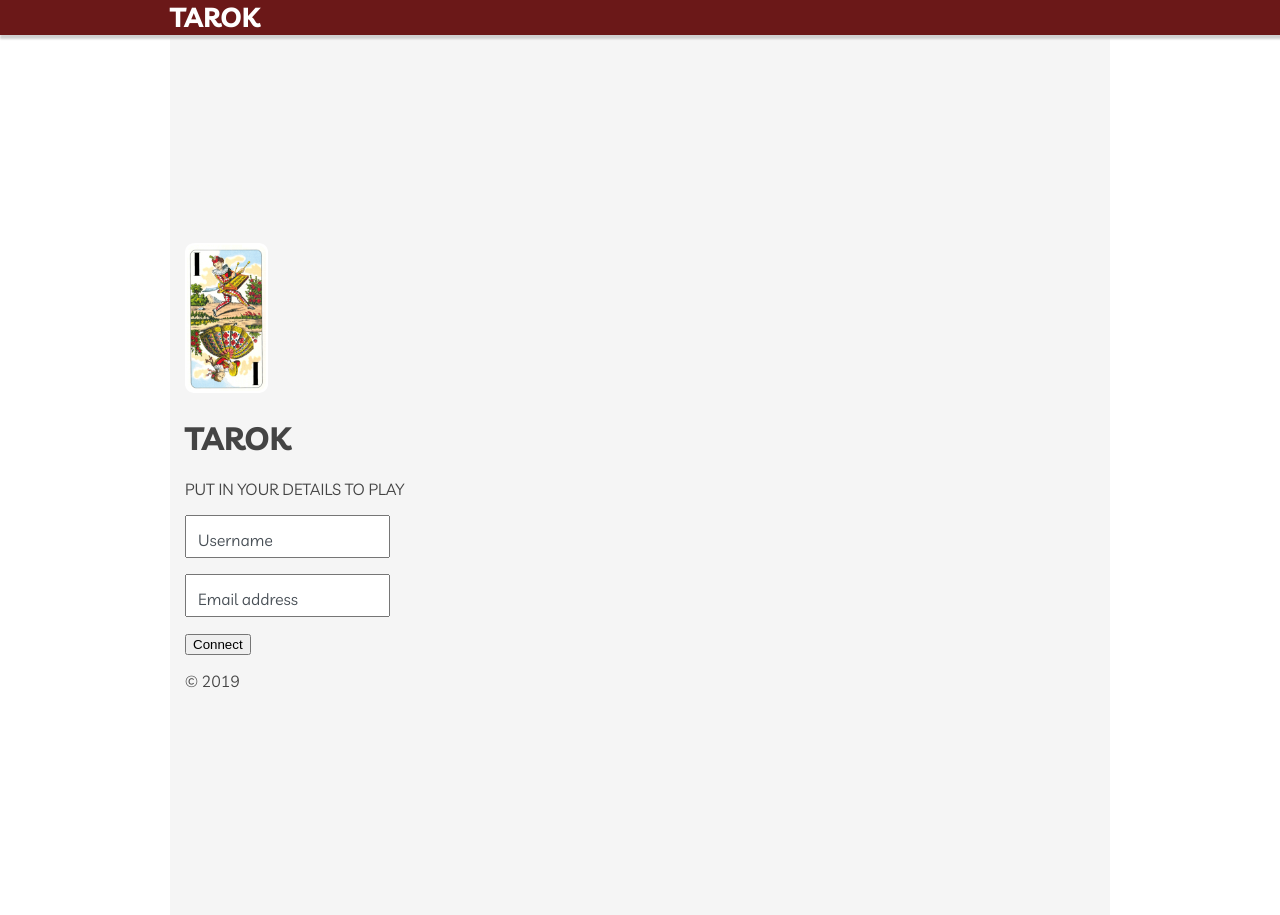
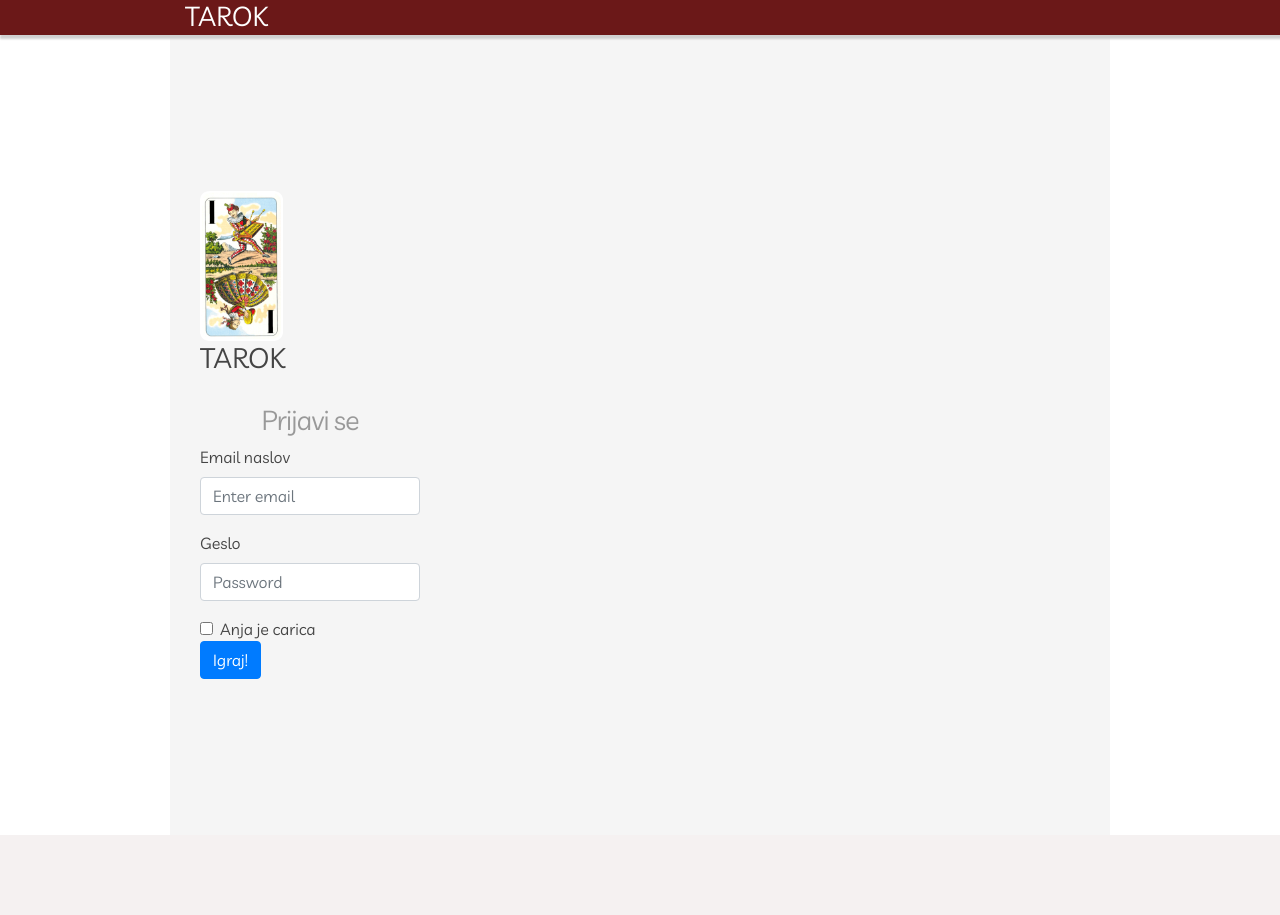
Before and after one commit to anjaist/tarok, a Flask app: page /test in a window 1280 px wide. After the commit the page ends 835 px from the top, so only its background shows below. Run offline with Flask 2, Linux system fonts and the light colour scheme; some libraries are stand-ins or nearby versions.

Commit message:
adding bootstrap to project

```diff
--- a/app/static/css/style.css
+++ b/app/static/css/style.css
@@ -1,11 +1,7 @@
-:root {
---input-padding-x: .75rem;
---input-padding-y: .75rem;
-}
-html,
-body, body > div {
+html, body, body > div {
 height: 100%;
 }
+
 body > div {
 display: -ms-flexbox;
 display: flex;
@@ -14,57 +10,12 @@ align-items: center;
 padding-top: 40px;
 padding-bottom: 40px;
 background-color: #f5f5f5;
+text: center;
 }
-.form-signin {
+
+.signin-div {
 width: 100%;
 max-width: 420px;
 padding: 15px;
 margin: auto;
 }
-.form-label-group {
-position: relative;
-margin-bottom: 1rem;
-}
-.form-label-group > input,
-.form-label-group > label {
-padding: var(--input-padding-y) var(--input-padding-x);
-}
-.form-label-group > label {
-position: absolute;
-top: 0;
-left: 0;
-display: block;
-width: 100%;
-margin-bottom: 0; /* Override default `<label>` margin */
-line-height: 1.5;
-color: #495057;
-cursor: text; /* Match the input under the label */
-border: 1px solid transparent;
-border-radius: .25rem;
-transition: all .1s ease-in-out;
-}
-.form-label-group input::-webkit-input-placeholder {
-color: transparent;
-}
-.form-label-group input:-ms-input-placeholder {
-color: transparent;
-}
-.form-label-group input::-ms-input-placeholder {
-color: transparent;
-}
-.form-label-group input::-moz-placeholder {
-color: transparent;
-}
-.form-label-group input::placeholder {
-color: transparent;
-}
-.form-label-group input:not(:placeholder-shown) {
-padding-top: calc(var(--input-padding-y) + var(--input-padding-y) * (2 / 3));
-padding-bottom: calc(var(--input-padding-y) / 3);
-}
-.form-label-group input:not(:placeholder-shown) ~ label {
-padding-top: calc(var(--input-padding-y) / 3);
-padding-bottom: calc(var(--input-padding-y) / 3);
-font-size: 12px;
-color: #777;
-}
--- a/app/templates/index.html
+++ b/app/templates/index.html
@@ -13,23 +13,28 @@
       </head>
       <body>
         <div id="app">
-          <form class="form-signin">
-            <div class="text-center mb-4">
-              <img class="mb-4" src="{{ url_for('static', filename='img/pagat.png') }}" alt="pagat" height="150">
-              <h1 class="h3 mb-3 font-weight-normal">TAROK</h1>
-              <p>PUT IN YOUR DETAILS TO PLAY</p>
+            <div class="signin-div">
+               <div>
+                   <img src="{{ url_for('static', filename='img/pagat.png') }}" alt="pagat" height="150">
+                   <h1 class="h3 mb-3 font-weight-normal">TAROK</h1>
+                   <h3>Prijavi se</h3>
+               </div>
+                <form>
+                  <div class="form-group">
+                    <label for="exampleInputEmail1">Email naslov</label>
+                    <input type="email" class="form-control" id="exampleInputEmail1" aria-describedby="emailHelp" placeholder="Enter email">
+                  </div>
+                  <div class="form-group">
+                    <label for="exampleInputPassword1">Geslo</label>
+                    <input type="password" class="form-control" id="exampleInputPassword1" placeholder="Password">
+                  </div>
+                  <div class="form-check">
+                    <input type="checkbox" class="form-check-input" id="exampleCheck1">
+                    <label class="form-check-label" for="exampleCheck1">Anja je carica</label>
+                  </div>
+                  <button type="submit" class="btn btn-primary">Igraj!</button>
+                </form>
             </div>
-            <div class="form-label-group">
-                <input type="name" id="inputUsername" ref="username" class="form-control" placeholder="Username" required="" autofocus="">
-                  <label for="inputUsername">Username</label>
-            </div>
-            <div class="form-label-group">
-              <input type="email" id="inputEmail" ref="email" class="form-control" placeholder="Email address" autofocus="" required>
-                <label for="inputEmail">Email address</label>
-            </div>
-            <button class="btn btn-lg btn-primary btn-block" type="submit" @click.prevent="login">Connect</button>
-            <p class="mt-5 mb-3 text-muted text-center">© 2019</p>
-          </form>
         </div>
         <script src="https://cdn.jsdelivr.net/npm/vue/dist/vue.js"></script>
         <script>
--- a/app/templates/layout.html
+++ b/app/templates/layout.html
@@ -2,6 +2,7 @@
 <html>
   <head>
     <title>Tarok</title>
+    <link rel="stylesheet" href="https://maxcdn.bootstrapcdn.com/bootstrap/4.0.0/css/bootstrap.min.css" integrity="sha384-Gn5384xqQ1aoWXA+058RXPxPg6fy4IWvTNh0E263XmFcJlSAwiGgFAW/dAiS6JXm" crossorigin="anonymous">
     <link rel="stylesheet" href="{{ url_for('static', filename='css/main.css') }}">
     <link href="https://fonts.googleapis.com/css?family=Livvic:400,700&display=swap" rel="stylesheet">
   </head>
```
